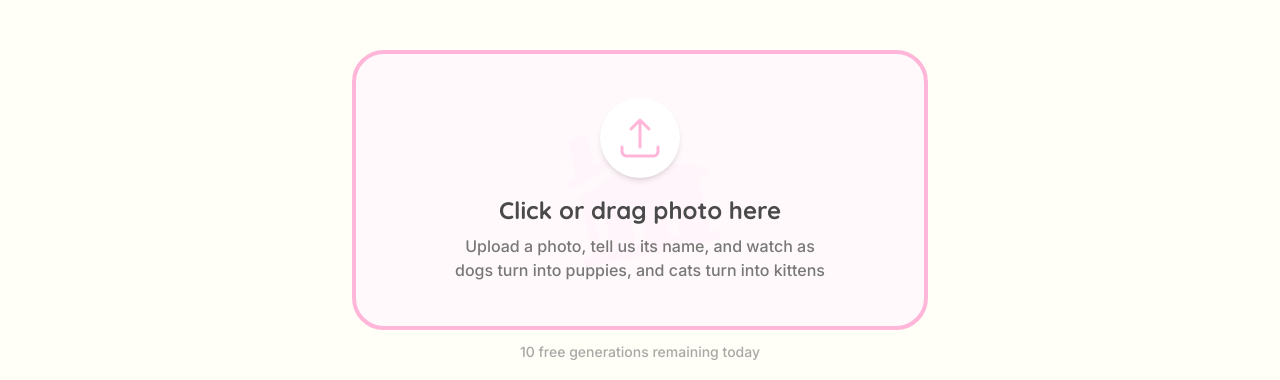
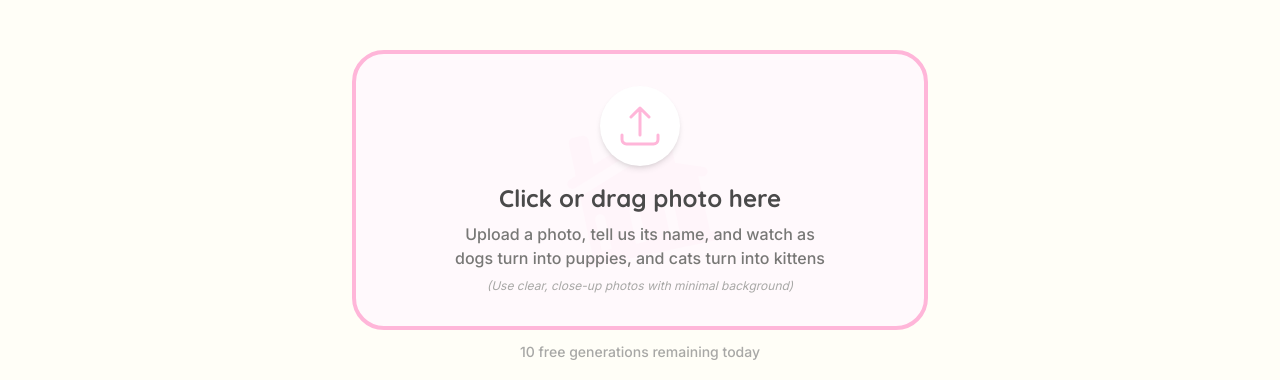
Before and after one commit to kraddyodaddy/Baby-Pets, a React (Vite) app: page / in a window 1280 px wide. Shown: the part 206-586 px from the top of the page. Built offline with nearby package versions, Linux system fonts and the light colour scheme.

Commit message:
feat: Add tip for clearer photos in uploader
Inform users to use clear, close-up photos with minimal background for better results.

```diff
--- a/components/Uploader.tsx
+++ b/components/Uploader.tsx
@@ -98,6 +98,12 @@ export const Uploader: React.FC<UploaderProps> = ({ onFilesSelected, disabled, c
             ? "You have added a photo."
             : "Upload a photo, tell us its name, and watch as dogs turn into puppies, and cats turn into kittens"}
         </p>
+
+        {!isFull && (
+            <p className="relative text-gray-400 text-xs mt-2 max-w-xs italic">
+                (Use clear, close-up photos with minimal background)
+            </p>
+        )}
       </div>
     </div>
   );
```
